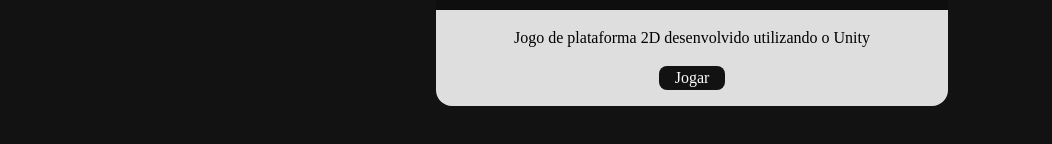
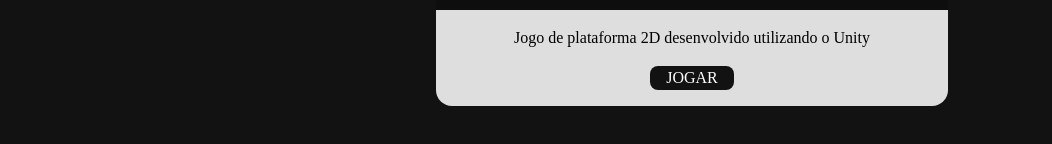
Before and after one commit to mateuseap/mateuseap.github.io, a React (Create React App) app: page /projetos in a window 1280 px wide. Shown: the part 548-692 px from the top of the page, without its empty margins (0-1052 px from the left). Built offline with nearby package versions, Linux system fonts and the light colour scheme.

Commit message:
fix(src/pages/Projects): adjusted 'buttonContent' prop of cards

```diff
--- a/src/pages/Projects/Projects.tsx
+++ b/src/pages/Projects/Projects.tsx
@@ -15,7 +15,7 @@ function Projects() {
       image: FrogNinja,
       description: 'Jogo de plataforma 2D desenvolvido utilizando o Unity',
       button: true,
-      buttonContent: 'Jogar',
+      buttonContent: 'JOGAR',
       buttonOnClick: () => {
         setIsFrogNinjaModalOpen(true);
       },
@@ -26,7 +26,7 @@ function Projects() {
       description: 'Jogo 2048 desenvolvido utilizando React com JavaScript',
       repoUrl: 'https://github.com/mateuseap/2048',
       button: true,
-      buttonContent: 'Jogar',
+      buttonContent: 'JOGAR',
       buttonRedirectUrl: '/2048',
     },
     {
@@ -36,7 +36,7 @@ function Projects() {
         'Jogo de advivinhar a palavra desenvolvido utilizando React com JavaScript',
       repoUrl: 'https://github.com/mateuseap/palavrinha',
       button: true,
-      buttonContent: 'Jogar',
+      buttonContent: 'JOGAR',
       buttonRedirectUrl: '/palavrinha',
     },
   ];
```
